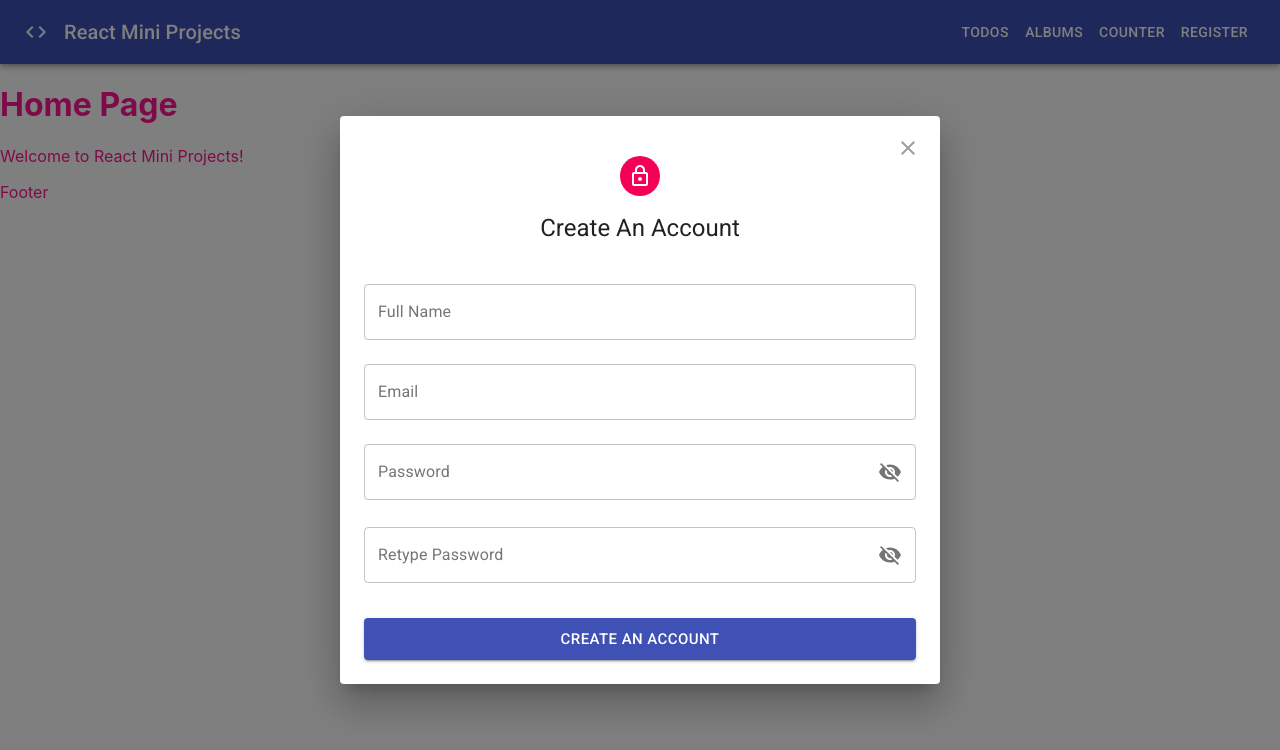
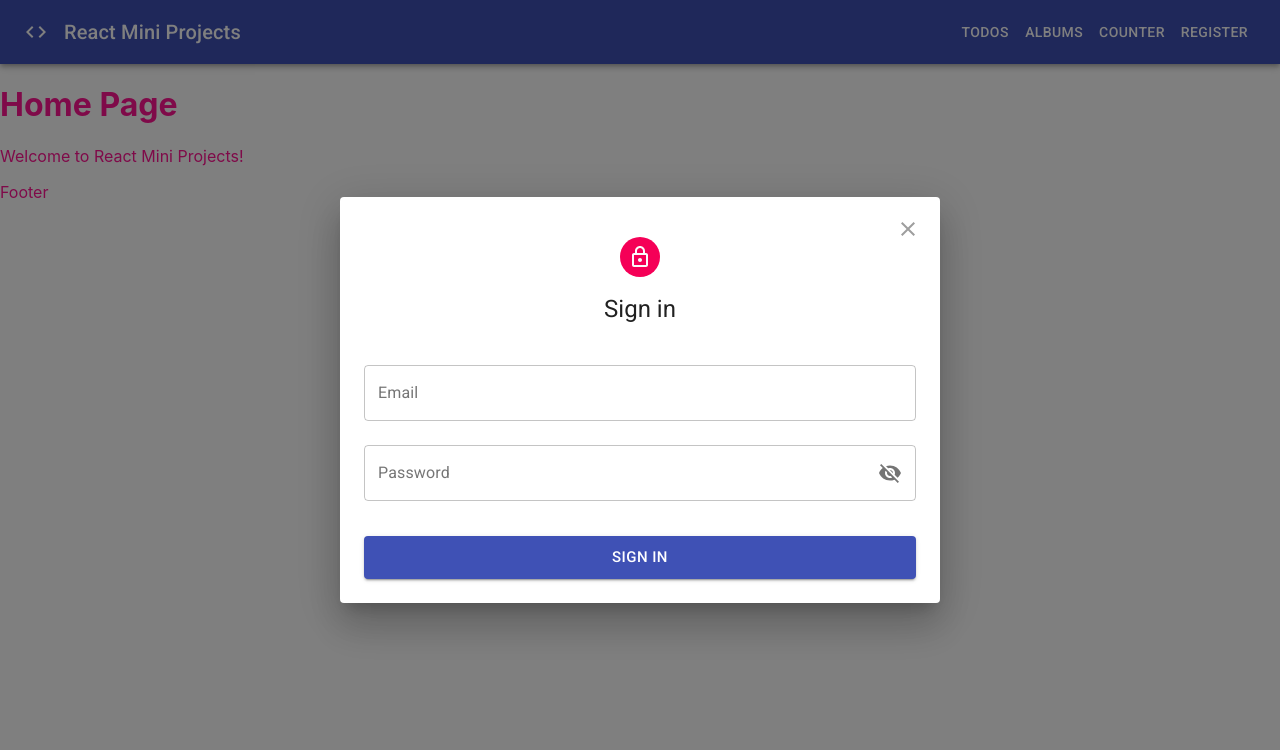
Before and after one commit to camha91/react-mini-projects, a React (Create React App) app: page /home in a window 1280 px wide. Both pictures are taken after a click on the button "REGISTER". Shown: the top 750 px of the page. Built offline with nearby package versions, Linux system fonts and the light colour scheme.

Commit message:
Setup API for login and create login form

```diff
--- a/src/api/axiosClient.js
+++ b/src/api/axiosClient.js
@@ -32,7 +32,8 @@ axiosClient.interceptors.response.use(
     // Do something with response error
     console.log('ERROR RESPONSE: ', error.response);
     const { config, status, data } = error.response;
-    if (config.url === '/auth/local/register' && status === 400) {
+    const URLS = ['/auth/local/register', '/auth/local'];
+    if (URLS.includes(config.url) && status === 400) {
       const errorList = data.data || [];
       const firstError = errorList.length > 0 ? errorList[0] : {};
       const messageList = firstError.messages || [];
--- a/src/api/userApi.js
+++ b/src/api/userApi.js
@@ -5,6 +5,11 @@ const userApi = {
     const url = '/auth/local/register';
     return axiosClient.post(url, data);
   },
+
+  login(data) {
+    const url = '/auth/local';
+    return axiosClient.post(url, data);
+  },
 };
 
 export default userApi;
--- a/src/components/Header/index.jsx
+++ b/src/components/Header/index.jsx
@@ -11,6 +11,7 @@ import CodeIcon from '@material-ui/icons/Code';
 import Register from 'features/Auth/components/Register';
 import React, { useState } from 'react';
 import { Link, NavLink } from 'react-router-dom';
+import Login from 'features/Auth/components/Login';
 
 const useStyles = makeStyles((theme) => ({
   root: {
@@ -88,7 +89,8 @@ export default function Header() {
         </IconButton>
 
         <DialogContent>
-          <Register closeDialog={handleClose} />
+          {/* <Register closeDialog={handleClose} /> */}
+          <Login closeDialog={handleClose} />
         </DialogContent>
       </Dialog>
     </div>
--- /dev/null
+++ b/src/features/Auth/components/Login/index.jsx
@@ -0,0 +1,44 @@
+import { unwrapResult } from '@reduxjs/toolkit';
+import { login } from 'features/Auth/userSlice';
+import { useSnackbar } from 'notistack';
+import PropTypes from 'prop-types';
+import React from 'react';
+import { useDispatch } from 'react-redux';
+import LoginForm from '../LoginForm';
+
+Login.propTypes = {
+  closeDialog: PropTypes.func,
+};
+
+Login.defaultProps = {
+  closeDialog: null,
+};
+
+function Login({ closeDialog }) {
+  const dispatch = useDispatch();
+  const { enqueueSnackbar } = useSnackbar();
+
+  async function handleSubmit(values) {
+    try {
+      const action = login(values);
+      const resultAction = await dispatch(action);
+      const user = unwrapResult(resultAction);
+
+      // close dialog
+      if (closeDialog) {
+        closeDialog();
+      }
+    } catch (error) {
+      console.log('Failed to Login:', error);
+      enqueueSnackbar(error.message, { variant: 'error' });
+    }
+  }
+
+  return (
+    <div>
+      <LoginForm onSubmit={handleSubmit} />
+    </div>
+  );
+}
+
+export default Login;
--- /dev/null
+++ b/src/features/Auth/components/LoginForm/index.jsx
@@ -0,0 +1,95 @@
+import { yupResolver } from '@hookform/resolvers/yup';
+import { Avatar, Button, makeStyles, Typography, LinearProgress } from '@material-ui/core';
+import LockOutlinedIcon from '@material-ui/icons/LockOutlined';
+import InputField from 'components/form-controls/InputField';
+import PasswordField from 'components/form-controls/PasswordField';
+import PropTypes from 'prop-types';
+import React from 'react';
+import { useForm } from 'react-hook-form';
+import * as yup from 'yup';
+
+const useStyles = makeStyles((theme) => ({
+  root: {
+    position: 'relative',
+    paddingTop: theme.spacing(4),
+  },
+  avatar: {
+    margin: '0 auto',
+    backgroundColor: theme.palette.secondary.main,
+  },
+  title: {
+    margin: theme.spacing(2, 0, 3, 0),
+    textAlign: 'center',
+  },
+  submit: {
+    margin: theme.spacing(3, 0, 2, 0),
+  },
+  progress: {
+    position: 'absolute',
+    top: theme.spacing(1),
+    left: 0,
+    right: 0,
+  },
+}));
+
+LoginForm.propTypes = {
+  onSubmit: PropTypes.func,
+};
+
+function LoginForm(props) {
+  const classes = useStyles();
+
+  const schema = yup.object().shape({
+    identifier: yup.string().required('Please enter your email!').email('Please enter a valid email!'),
+    password: yup.string().required('Please enter your password!'),
+  });
+
+  const form = useForm({
+    defaultValues: {
+      email: '',
+      password: '',
+    },
+    resolver: yupResolver(schema),
+  });
+
+  async function handleSubmit(values) {
+    const { onSubmit } = props;
+    if (onSubmit) {
+      await onSubmit(values);
+    }
+  }
+
+  const { isSubmitting } = form.formState;
+
+  return (
+    <div className={classes.root}>
+      {isSubmitting && <LinearProgress className={classes.progress} />}
+
+      <Avatar className={classes.avatar}>
+        <LockOutlinedIcon />
+      </Avatar>
+
+      <Typography className={classes.title} component="h3" variant="h5">
+        Sign in
+      </Typography>
+      <form onSubmit={form.handleSubmit(handleSubmit)}>
+        <InputField name="identifier" label="Email" form={form} />
+        <PasswordField name="password" label="Password" form={form} />
+
+        <Button
+          disabled={isSubmitting}
+          type="submit"
+          className={classes.submit}
+          variant="contained"
+          color="primary"
+          fullWidth
+          size="large"
+        >
+          Sign in
+        </Button>
+      </form>
+    </div>
+  );
+}
+
+export default LoginForm;
--- a/src/features/Auth/userSlice.js
+++ b/src/features/Auth/userSlice.js
@@ -1,9 +1,21 @@
 import { createSlice, createAsyncThunk } from '@reduxjs/toolkit';
 import userApi from 'api/userApi';
 
-export const register = createAsyncThunk('user/regiater', async (payload) => {
+export const register = createAsyncThunk('user/register', async (payload) => {
   // call API to register
   const data = await userApi.register(payload);
+
+  // save data to local storage
+  localStorage.setItem('access_token', data.jwt);
+  localStorage.setItem('user', JSON.stringify(data.user));
+
+  // return user data
+  return data.user;
+});
+
+export const login = createAsyncThunk('user/login', async (payload) => {
+  // call API to register
+  const data = await userApi.login(payload);
 
   // save data to local storage
   localStorage.setItem('access_token', data.jwt);
@@ -24,6 +36,10 @@ const userSlice = createSlice({
     [register.fulfilled]: (state, action) => {
       state.current = action.payload;
     },
+
+    [login.fulfilled]: (state, action) => {
+      state.current = action.payload;
+    },
   },
 });
 
```
Also changed, not shown: 1 other file (tests, documents, lock files or other folders).
